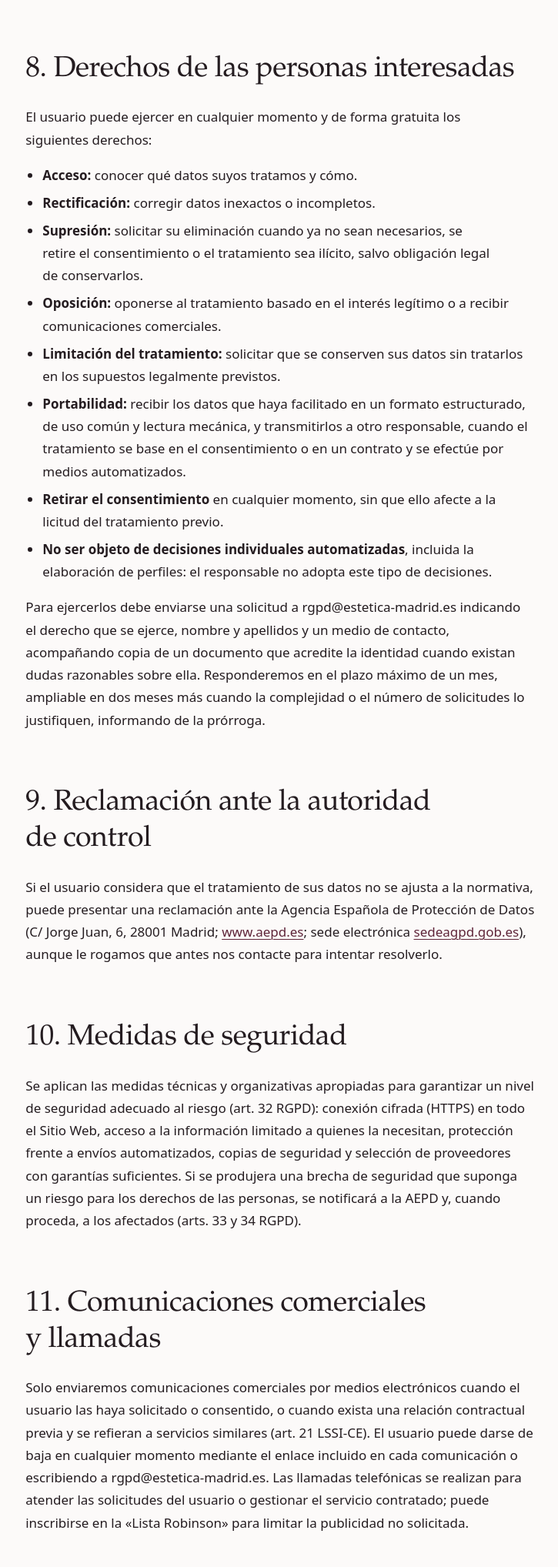
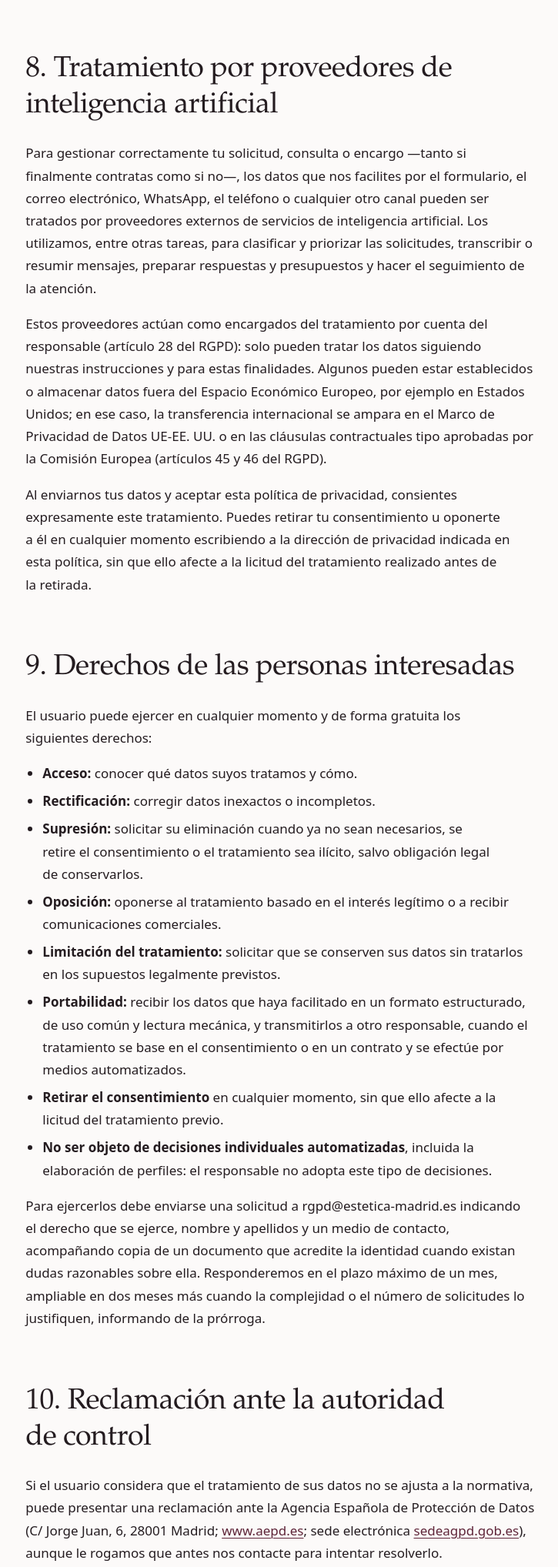
Before and after one commit to neutralbusiness/estetica-madrid-es, a plain HTML site: page public/privacidad/index.html in a window 1280 px wide. Shown: the part 5958-7994 px from the top of the page at 77% size, without its empty margins (18-743 px from the left). Drawn offline with Linux system fonts and the light colour scheme.

Commit message:
Privacidad: tratamiento por proveedores externos de IA (consentimiento expreso)
Co-Authored-By: Claude Opus 5.5 <noreply@anthropic.com>

```diff
--- a/public/privacidad/index.html
+++ b/public/privacidad/index.html
@@ -116,7 +116,11 @@
 <h2>7. Transferencias internacionales</h2>
 <p>Algunos de los proveedores indicados (por ejemplo, Google, Cloudflare, Stripe o Meta) pueden tratar datos fuera del Espacio Económico Europeo, en particular en Estados Unidos. Estas transferencias se amparan en la decisión de adecuación de la Comisión Europea relativa al Marco de Privacidad de Datos UE-EE. UU. para las entidades certificadas y, en su defecto, en las cláusulas contractuales tipo aprobadas por la Comisión Europea con las garantías complementarias que correspondan. Puede solicitarse más información en rgpd@estetica-madrid.es.</p>
 
-<h2>8. Derechos de las personas interesadas</h2>
+<h2>8. Tratamiento por proveedores de inteligencia artificial</h2>
+<p>Para gestionar correctamente tu solicitud, consulta o encargo —tanto si finalmente contratas como si no—, los datos que nos facilites por el formulario, el correo electrónico, WhatsApp, el teléfono o cualquier otro canal pueden ser tratados por proveedores externos de servicios de inteligencia artificial. Los utilizamos, entre otras tareas, para clasificar y priorizar las solicitudes, transcribir o resumir mensajes, preparar respuestas y presupuestos y hacer el seguimiento de la atención.</p>
+<p>Estos proveedores actúan como encargados del tratamiento por cuenta del responsable (artículo 28 del RGPD): solo pueden tratar los datos siguiendo nuestras instrucciones y para estas finalidades. Algunos pueden estar establecidos o almacenar datos fuera del Espacio Económico Europeo, por ejemplo en Estados Unidos; en ese caso, la transferencia internacional se ampara en el Marco de Privacidad de Datos UE-EE. UU. o en las cláusulas contractuales tipo aprobadas por la Comisión Europea (artículos 45 y 46 del RGPD).</p>
+<p>Al enviarnos tus datos y aceptar esta política de privacidad, consientes expresamente este tratamiento. Puedes retirar tu consentimiento u oponerte a él en cualquier momento escribiendo a la dirección de privacidad indicada en esta política, sin que ello afecte a la licitud del tratamiento realizado antes de la retirada.</p>
+<h2>9. Derechos de las personas interesadas</h2>
 <p>El usuario puede ejercer en cualquier momento y de forma gratuita los siguientes derechos:</p>
 <ul>
 <li><strong>Acceso:</strong> conocer qué datos suyos tratamos y cómo.</li>
@@ -130,21 +134,21 @@
 </ul>
 <p>Para ejercerlos debe enviarse una solicitud a rgpd@estetica-madrid.es indicando el derecho que se ejerce, nombre y apellidos y un medio de contacto, acompañando copia de un documento que acredite la identidad cuando existan dudas razonables sobre ella. Responderemos en el plazo máximo de un mes, ampliable en dos meses más cuando la complejidad o el número de solicitudes lo justifiquen, informando de la prórroga.</p>
 
-<h2>9. Reclamación ante la autoridad de control</h2>
+<h2>10. Reclamación ante la autoridad de control</h2>
 <p>Si el usuario considera que el tratamiento de sus datos no se ajusta a la normativa, puede presentar una reclamación ante la Agencia Española de Protección de Datos (C/ Jorge Juan, 6, 28001 Madrid; <a href="https://www.aepd.es" target="_blank" rel="noopener">www.aepd.es</a>; sede electrónica <a href="https://sedeagpd.gob.es" target="_blank" rel="noopener">sedeagpd.gob.es</a>), aunque le rogamos que antes nos contacte para intentar resolverlo.</p>
 
-<h2>10. Medidas de seguridad</h2>
+<h2>11. Medidas de seguridad</h2>
 <p>Se aplican las medidas técnicas y organizativas apropiadas para garantizar un nivel de seguridad adecuado al riesgo (art. 32 RGPD): conexión cifrada (HTTPS) en todo el Sitio Web, acceso a la información limitado a quienes la necesitan, protección frente a envíos automatizados, copias de seguridad y selección de proveedores con garantías suficientes. Si se produjera una brecha de seguridad que suponga un riesgo para los derechos de las personas, se notificará a la AEPD y, cuando proceda, a los afectados (arts. 33 y 34 RGPD).</p>
 
-<h2>11. Comunicaciones comerciales y llamadas</h2>
+<h2>12. Comunicaciones comerciales y llamadas</h2>
 <p>Solo enviaremos comunicaciones comerciales por medios electrónicos cuando el usuario las haya solicitado o consentido, o cuando exista una relación contractual previa y se refieran a servicios similares (art. 21 LSSI-CE). El usuario puede darse de baja en cualquier momento mediante el enlace incluido en cada comunicación o escribiendo a rgpd@estetica-madrid.es. Las llamadas telefónicas se realizan para atender las solicitudes del usuario o gestionar el servicio contratado; puede inscribirse en la «Lista Robinson» para limitar la publicidad no solicitada.</p>
 
-<h2>12. Enlaces y redes sociales</h2>
+<h2>13. Enlaces y redes sociales</h2>
 <p>El Sitio Web puede incluir enlaces a redes sociales y otros sitios de terceros. Al acceder a ellos, el tratamiento de los datos pasa a regirse por las políticas de privacidad de cada plataforma, sobre las que el responsable no tiene control.</p>
 
-<h2>13. Modificaciones de esta política</h2>
+<h2>14. Modificaciones de esta política</h2>
 <p>Esta política podrá actualizarse para adaptarla a cambios normativos, jurisprudenciales o de criterio de la AEPD, o a modificaciones en los tratamientos. La versión vigente es siempre la publicada en esta página, con la fecha de su última actualización.</p>
-<p class="updated">Última actualización: 23 de octubre de 2026.</p>
+<p class="updated">Última actualización: 20 de noviembre de 2026.</p>
 </div>
 </div></div></section>
 </main>
```
